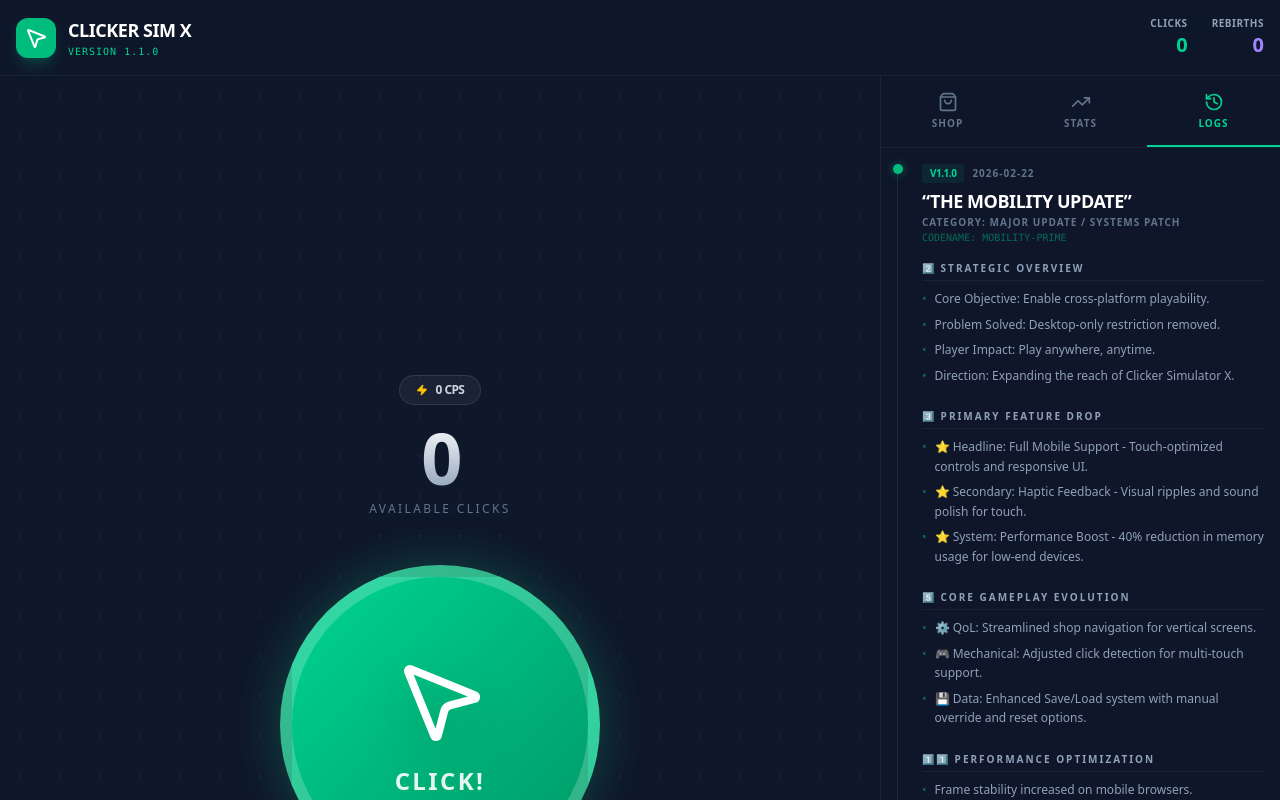
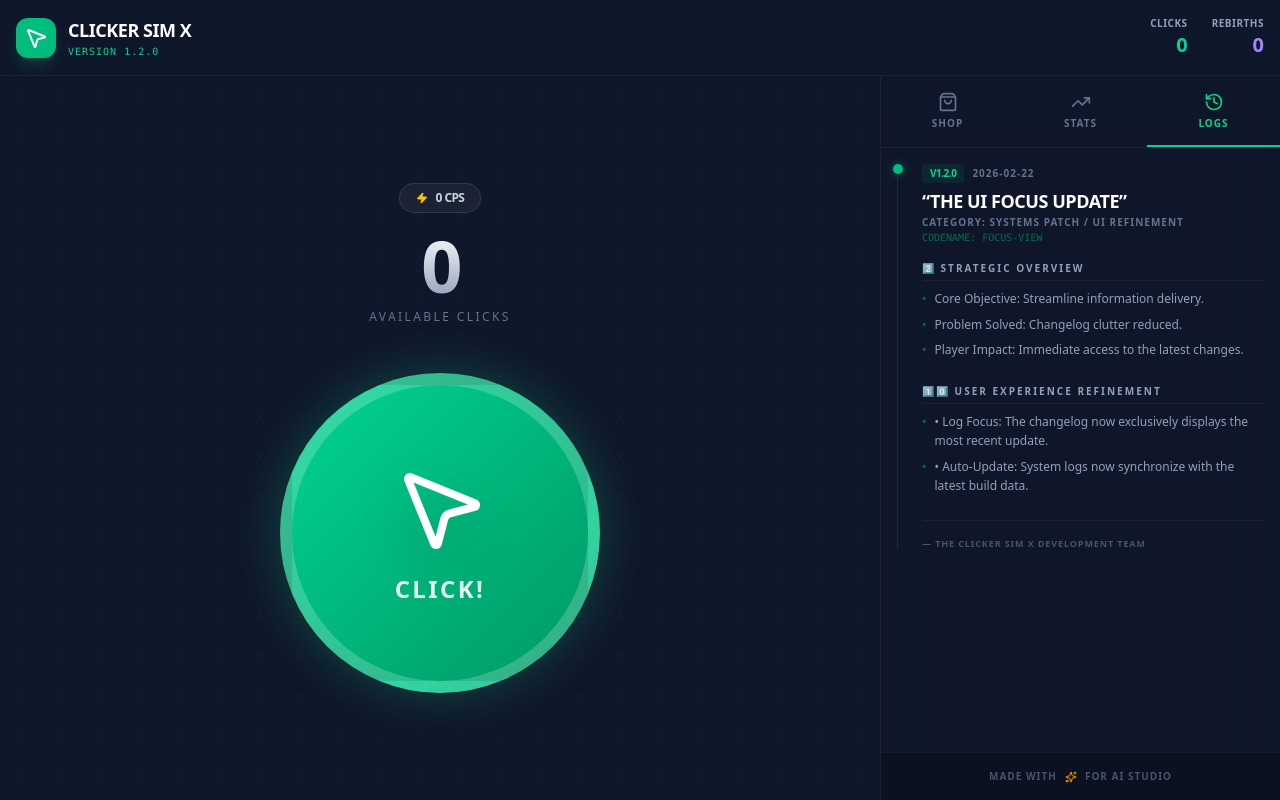
Before and after one commit to samperron551-png/Clicker-simulator-x, a React (Vite) app: page / in a window 1280 px wide. Both pictures are taken after a click on the button "LOGS". Shown: the top 800 px of the page. Built offline with nearby package versions, Linux system fonts and the light colour scheme.

Commit message:
feat: Display only latest changelog entry
Updates the changelog display to only show the most recent update. This streamlines information for players and reduces clutter by focusing on the latest changes. Also updates the displayed version number to 1.2.0.

```diff
--- a/src/App.tsx
+++ b/src/App.tsx
@@ -99,6 +99,30 @@ const UPGRADES: Upgrade[] = [
 ];
 
 const CHANGELOG: ChangelogEntry[] = [
+  {
+    version: 'v1.2.0',
+    date: '2026-02-22',
+    codename: 'FOCUS-VIEW',
+    publicTitle: 'The UI Focus Update',
+    category: 'Systems Patch / UI Refinement',
+    sections: [
+      {
+        title: '2️⃣ STRATEGIC OVERVIEW',
+        items: [
+          'Core Objective: Streamline information delivery.',
+          'Problem Solved: Changelog clutter reduced.',
+          'Player Impact: Immediate access to the latest changes.'
+        ]
+      },
+      {
+        title: '1️⃣0️⃣ USER EXPERIENCE REFINEMENT',
+        items: [
+          '• Log Focus: The changelog now exclusively displays the most recent update.',
+          '• Auto-Update: System logs now synchronize with the latest build data.'
+        ]
+      }
+    ]
+  },
   {
     version: 'v1.1.0',
     date: '2026-02-22',
@@ -291,7 +315,7 @@ export default function App() {
           </div>
           <div>
             <h1 className="text-lg font-bold tracking-tight">CLICKER SIM X</h1>
-            <p className="text-[10px] text-emerald-400 font-mono uppercase tracking-widest">Version 1.1.0</p>
+            <p className="text-[10px] text-emerald-400 font-mono uppercase tracking-widest">Version 1.2.0</p>
           </div>
         </div>
 
@@ -567,7 +591,7 @@ export default function App() {
 
             {activeTab === 'changelog' && (
               <div className="space-y-8">
-                {CHANGELOG.map(entry => (
+                {CHANGELOG.slice(0, 1).map(entry => (
                   <div key={entry.version} className="relative pl-6 border-l border-slate-800">
                     <div className="absolute left-[-5px] top-0 w-2.5 h-2.5 rounded-full bg-emerald-500 shadow-[0_0_10px_rgba(16,185,129,0.5)]" />
 
```
